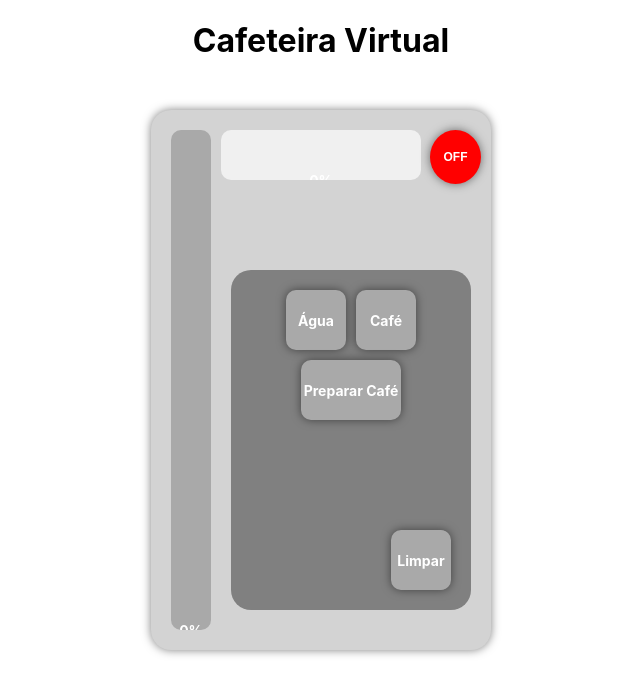
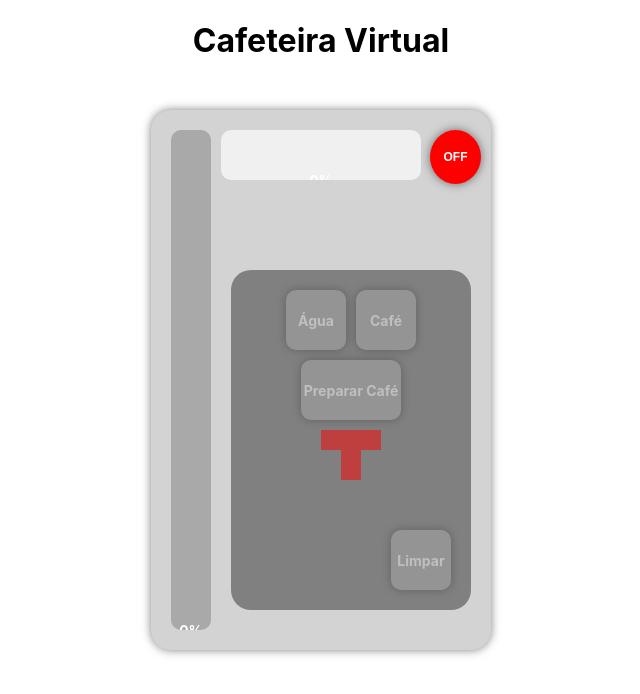
Before and after one commit to guilhermesmoreira/cafeteira, a React (Create React App) app: page / in a window 1280 px wide. Shown: the top 694 px of the page, without its empty margins (319-959 px from the left). Built offline with nearby package versions, Linux system fonts and the light colour scheme.

Commit message:
Commit Alavanca Vermelha

```diff
--- a/src/components/Cafeteira.js
+++ b/src/components/Cafeteira.js
@@ -1,5 +1,5 @@
-import React, { useState, useEffect } from 'react';
-import style from './Cafeteira.module.css'; // Importando o CSS Module
+import React, { useState, useEffect } from "react";
+import style from "./Cafeteira.module.css"; // Importando o CSS Module
 
 const Cafeteira = () => {
   const [agua, setAgua] = useState(0);
@@ -8,8 +8,9 @@ const Cafeteira = () => {
   const [preenchendoAgua, setPreenchendoAgua] = useState(false); // Estado para controlar o preenchimento da água
   const [preenchendoCafe, setPreenchendoCafe] = useState(false); // Estado para controlar o preenchimento do café
   const [cafePronto, setCafePronto] = useState(false); // Estado para controlar a mensagem "Café pronto!"
-  const [corAgua, setCorAgua] = useState('#00bfff'); // Estado para controlar a cor da água
-  const [mensagem, setMensagem] = useState(''); // Estado para controlar a mensagem
+  const [corAgua, setCorAgua] = useState("#00bfff"); // Estado para controlar a cor da água
+  const [mensagem, setMensagem] = useState(""); // Estado para controlar a mensagem
+  const [cafeServido, setCafeServido] = useState(false);
 
   // Lógica de preenchimento automático da água
   useEffect(() => {
@@ -40,7 +41,7 @@ const Cafeteira = () => {
   // Lógica para mudança de cor da água e mensagem
   useEffect(() => {
     if (cafePronto) {
-      setMensagem('Preparando Café...'); // Mensagem durante a transição
+      setMensagem("Preparando Café..."); // Mensagem durante a transição
 
       const inicio = Date.now(); // Tempo inicial
       const duracao = 4000; // Duração da transição em milissegundos (4 segundos)
@@ -55,19 +56,19 @@ const Cafeteira = () => {
         const novaCor = azul.map((valor, index) =>
           Math.round(valor + (marrom[index] - valor) * progresso)
         );
-        setCorAgua(`rgb(${novaCor.join(',')})`);
+        setCorAgua(`rgb(${novaCor.join(",")})`);
 
         // Finaliza a transição após 4 segundos
         if (progresso >= 1) {
           clearInterval(intervalo);
-          setMensagem('Café Pronto!'); // Mensagem final
+          setMensagem("Café Pronto!"); // Mensagem final
         }
       }, 50); // Atualiza a cor a cada 50ms
 
       return () => clearInterval(intervalo); // Limpa o intervalo ao desmontar o componente
     } else {
-      setCorAgua('#00bfff'); // Volta para azul se o café não estiver pronto
-      setMensagem(''); // Limpa a mensagem
+      setCorAgua("#00bfff"); // Volta para azul se o café não estiver pronto
+      setMensagem(""); // Limpa a mensagem
     }
   }, [cafePronto]);
 
@@ -77,7 +78,7 @@ const Cafeteira = () => {
         setLigada(false);
         setCafePronto(false); // Reseta a mensagem "Café pronto!" ao desligar
       } else {
-        setMensagem('Limpe a máquina antes de desligar!');
+        setMensagem("Limpe a máquina antes de desligar!");
       }
     } else {
       setLigada(true);
@@ -112,6 +113,13 @@ const Cafeteira = () => {
     }
   };
 
+  const servirCafe = () => {
+    if (!cafePronto) return; // Impede a ação caso o café não esteja pronto
+
+    setCafeServido(true);
+    setMensagem('Café Servido!');
+  };
+
   return (
     <div className={style.cafeteira}>
       {/* Container do café */}
@@ -134,39 +142,52 @@ const Cafeteira = () => {
         <div className={style.botoes}>
           <div className={style.botoesSuperiores}>
             <div
-              className={`${style.botaoAgua} ${!ligada ? style.desativado : ''}`}
+              className={`${style.botaoAgua} ${
+                !ligada ? style.desativado : ""
+              }`}
               onClick={adicionarAgua}
             >
-              {preenchendoAgua ? 'Pausar' : 'Água'}
+              {preenchendoAgua ? "Pausar" : "Água"}
             </div>
             <div
-              className={`${style.botaoCafe} ${!ligada ? style.desativado : ''}`}
+              className={`${style.botaoCafe} ${
+                !ligada ? style.desativado : ""
+              }`}
               onClick={adicionarCafe}
             >
-              {preenchendoCafe ? 'Pausar' : 'Café'}
+              {preenchendoCafe ? "Pausar" : "Café"}
             </div>
           </div>
           <div
             className={`${style.botaoPreparar} ${
-              !ligada || agua < 100 || cafe < 100 ? style.desativado : ''
+              !ligada || agua < 100 || cafe < 100 ? style.desativado : ""
             }`}
             onClick={prepararCafe}
           >
             Preparar Café
           </div>
+          <div
+            className={`${style.alavanca} ${
+              !cafePronto ? style.desativado : ""
+            }`}
+            onClick={servirCafe}
+          >
+            <div className={style.tracoHorizontal}></div>
+            <div className={style.tracoVertical}></div>
+          </div>
         </div>
         <div
-          className={`${style.botaoLimpar} ${!ligada ? style.desativado : ''}`}
+          className={`${style.botaoLimpar} ${!ligada ? style.desativado : ""}`}
           onClick={limpar}
         >
           Limpar
         </div>
       </div>
       <button
-        className={`${style.botaoLigar} ${ligada ? style.ligado : ''}`}
+        className={`${style.botaoLigar} ${ligada ? style.ligado : ""}`}
         onClick={ligarDesligar}
       >
-        {ligada ? 'ON' : 'OFF'}
+        {ligada ? "ON" : "OFF"}
       </button>
     </div>
   );
--- a/src/components/Cafeteira.module.css
+++ b/src/components/Cafeteira.module.css
@@ -162,7 +162,7 @@
 .botaoCafe {
   width: 60px;
   height: 60px;
-  background-color: #8b4513; /* Marrom para adicionar café */
+  background-color: #000000; /* Preto para adicionar café */
   border-radius: 10px;
   cursor: pointer;
   box-shadow: 0 0 10px rgba(0, 0, 0, 0.5);
@@ -226,3 +226,53 @@
 .botaoLigar.ligado {
   background-color: #32cd32; /* Verde quando ligado */
 }
+
+.botaoTorneira{
+  width: 60px;
+  height: 60px;
+  background-color: #a9a9a9; /* Cinza para a torneirinha */
+  border-radius: 10px;
+  cursor: pointer;
+  box-shadow: 0 0 10px rgba(0, 0, 0, 0.5);
+  display: flex;
+  justify-content: center;
+  align-items: center;
+  font-size: 24px;
+  transition: background-color 0.3s ease; /* Transição suave de cor */
+}
+
+.botaoTorneira.desativado {
+  background-color: #d3d3d3; /* Cinza claro quando desativado */
+  cursor: not-allowed; /* Cursor de não permitido */
+}
+
+.alavanca {
+  position: relative;
+  width: 30px;
+  height: 50px;
+  display: flex;
+  align-items: center;
+  justify-content: center;
+  cursor: pointer;
+}
+
+.tracoHorizontal {
+  position: absolute;
+  width: 60px;
+  height: 20px;
+  background-color: red;
+  top: 0;
+}
+
+.tracoVertical {
+  position: relative;
+  width: 20px;
+  height: 50px;
+  background-color: red;
+  bottom: 0;
+}
+
+.desativado {
+  opacity: 0.5;
+  cursor: not-allowed;
+}
```
